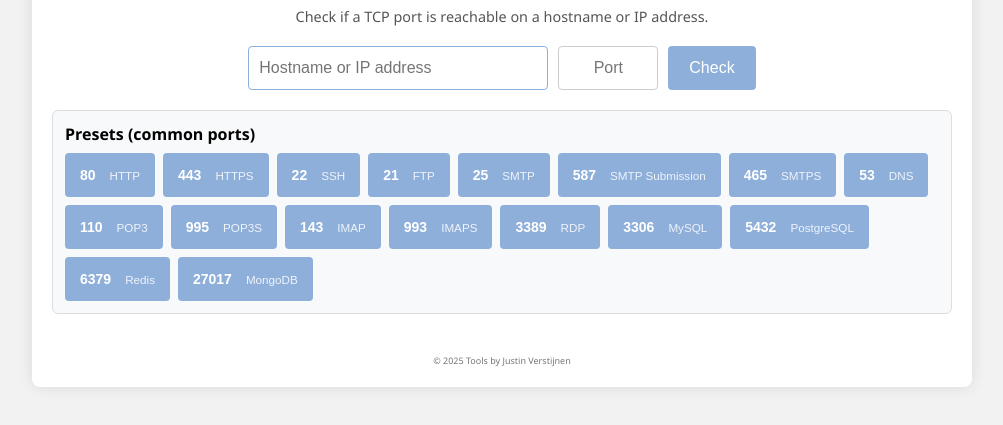
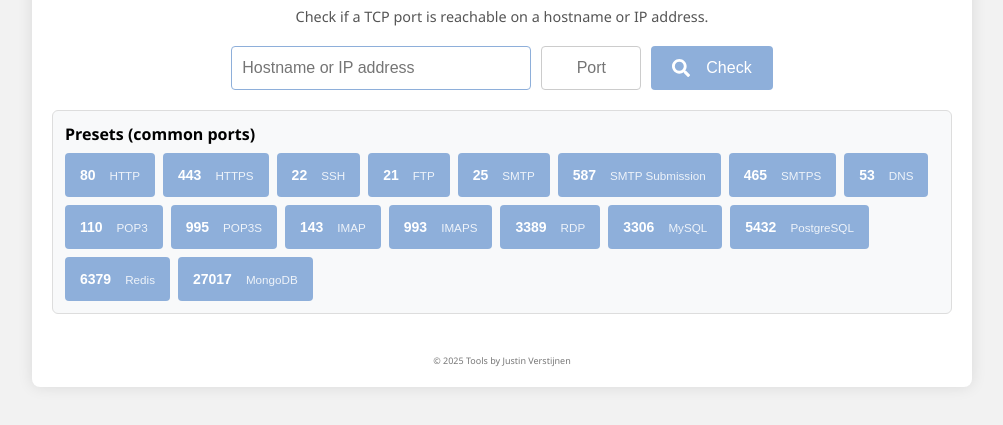
Before and after one commit to JustinVerstijnen/PortCheckerTool, a plain HTML site: page frontend/index.html in a window 1280 px wide. Shown: the part 171-596 px from the top of the page, without its empty margins (138-1141 px from the left). Drawn offline with Linux system fonts and the light colour scheme.

Commit message:
Update index.html

```diff
--- a/frontend/index.html
+++ b/frontend/index.html
@@ -45,10 +45,7 @@
         max="65535"
       >
 
-      <button id="checkPortBtn" class="primary-btn" type="button">
-        Check
-      </button>
-    </div>
+      <button id="checkPortBtn" class="primary-btn" type="button"><svg xmlns="http://www.w3.org/2000/svg" viewBox="0 0 512 512" fill="white" width="18" height="18" style="vertical-align:middle;margin-right:8px"><path d="M505 442.7L405.3 343c-4.5-4.5-10.6-7-17-7H372c27.6-35.3 44-79.7 44-128C416 93.1 322.9 0 208 0S0 93.1 0 208s93.1 208 208 208c48.3 0 92.7-16.4 128-44v16.3c0 6.4 2.5 12.5 7 17l99.7 99.7c9.4 9.4 24.6 9.4 33.9 0l28.3-28.3c9.4-9.4 9.4-24.6 .1-34zM208 336c-70.7 0-128-57.2-128-128 0-70.7 57.2-128 128-128 70.7 0 128 57.2 128 128 0 70.7-57.2 128-128 128z"/></svg>Check</button></div>
 
     <!-- Presets -->
     <div class="preset-box">
```
